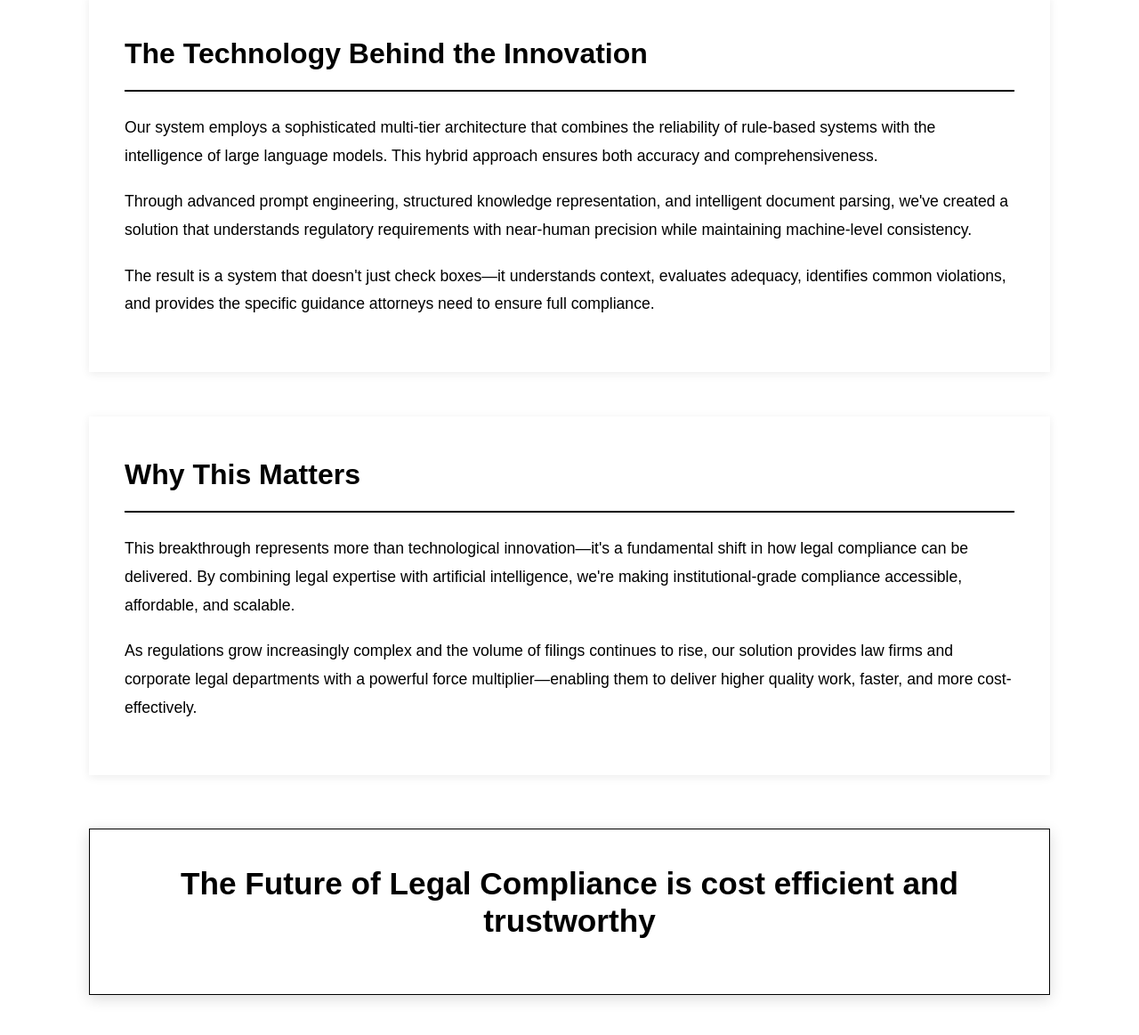
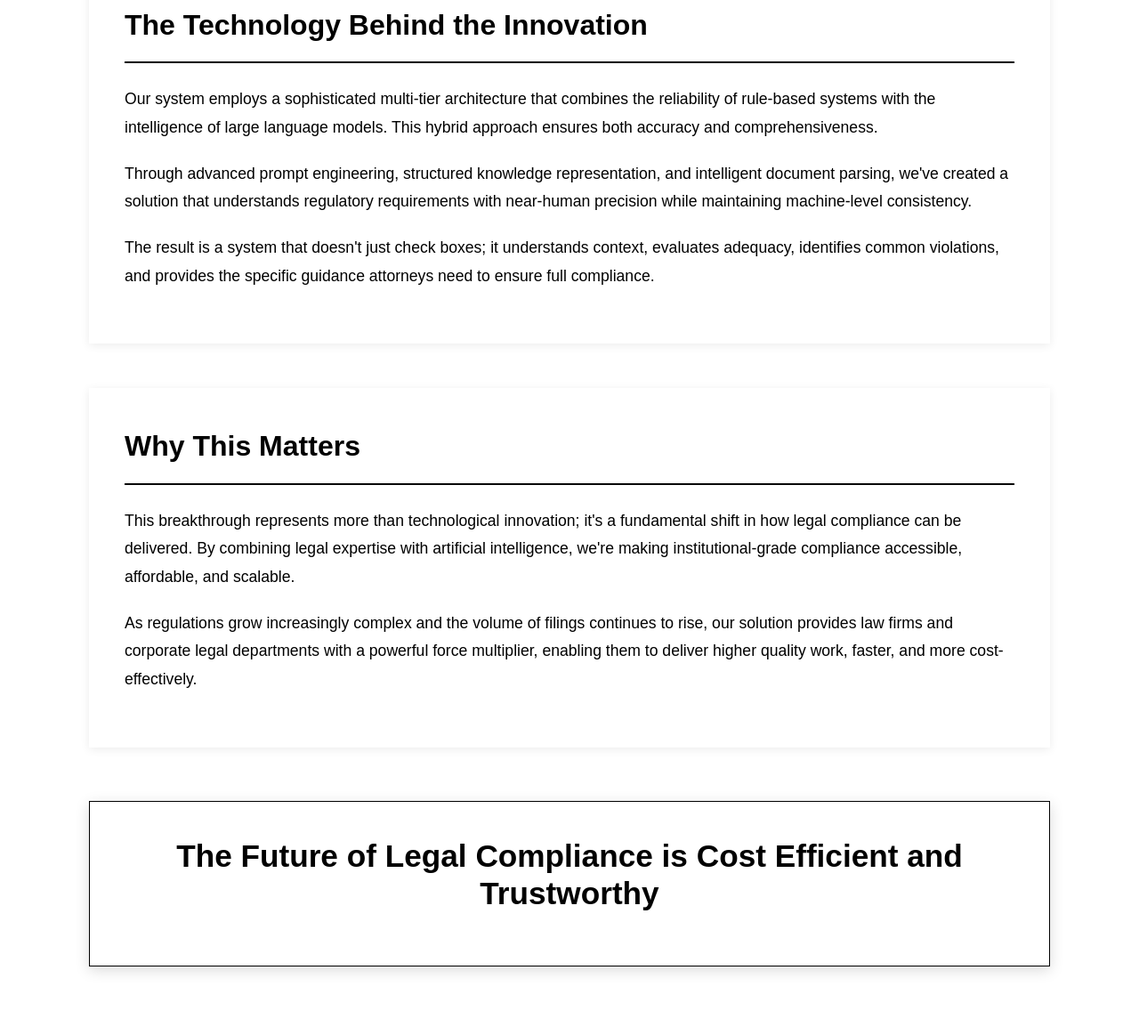
Before and after one commit to mnabi-paxai/rules-to-code, a plain HTML site: page SEC_Launch_Announcement.html in a window 1280 px wide. Shown: the part 1519-2682 px from the top of the page at 89% size. Drawn offline with Linux system fonts and the light colour scheme.

Commit message:
updated html

```diff
--- a/SEC_Launch_Announcement.html
+++ b/SEC_Launch_Announcement.html
@@ -296,8 +296,8 @@
             <div class="section">
                 <h2>Our Solution</h2>
                 <p>
-                    Law Institute AI has achieved what many thought impossible: we have successfully codified
-                    the SEC's 1934 Act regulatory framework into a comprehensive, machine-readable format—transforming
+                    We have successfully codified
+                    the SEC's 1934 Act regulatory framework into a comprehensive, machine-readable format, transforming
                     over <strong>10,000+ regulatory requirements</strong> into a formal knowledge system.
                 </p>
                 <p>
@@ -419,7 +419,7 @@
                     near-human precision while maintaining machine-level consistency.
                 </p>
                 <p>
-                    The result is a system that doesn't just check boxes—it understands context, evaluates
+                    The result is a system that doesn't just check boxes; it understands context, evaluates
                     adequacy, identifies common violations, and provides the specific guidance attorneys need
                     to ensure full compliance.
                 </p>
@@ -428,7 +428,7 @@
             <div class="section">
                 <h2>Why This Matters</h2>
                 <p>
-                    This breakthrough represents more than technological innovation—it's a fundamental shift
+                    This breakthrough represents more than technological innovation; it's a fundamental shift
                     in how legal compliance can be delivered. By combining legal expertise with artificial
                     intelligence, we're making institutional-grade compliance accessible, affordable, and
                     scalable.
@@ -436,12 +436,12 @@
                 <p>
                     As regulations grow increasingly complex and the volume of filings continues to rise,
                     our solution provides law firms and corporate legal departments with a powerful force
-                    multiplier—enabling them to deliver higher quality work, faster, and more cost-effectively.
+                    multiplier, enabling them to deliver higher quality work, faster, and more cost-effectively.
                 </p>
             </div>
 
             <div class="announcement" style="margin-top: 60px;">
-                <h1 style="font-size: 2.2em;">The Future of Legal Compliance is cost efficient and trustworthy</h1>
+                <h1 style="font-size: 2.2em;">The Future of Legal Compliance is Cost Efficient and Trustworthy</h1>
                 <!--
                 <div class="subtitle" style="font-size: 1.1em;">
                     Join us in transforming how legal services are delivered in the age of AI
```
